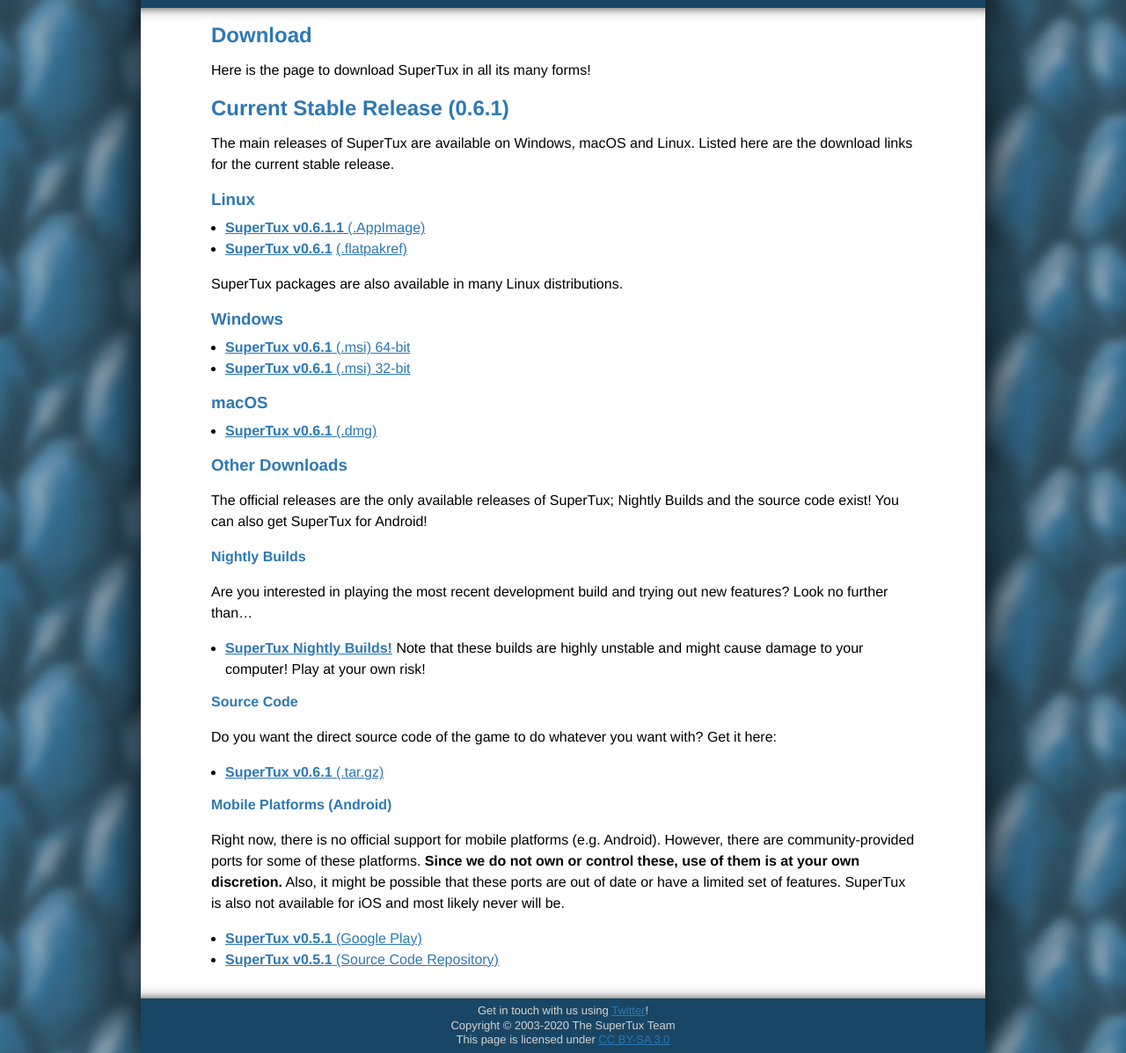
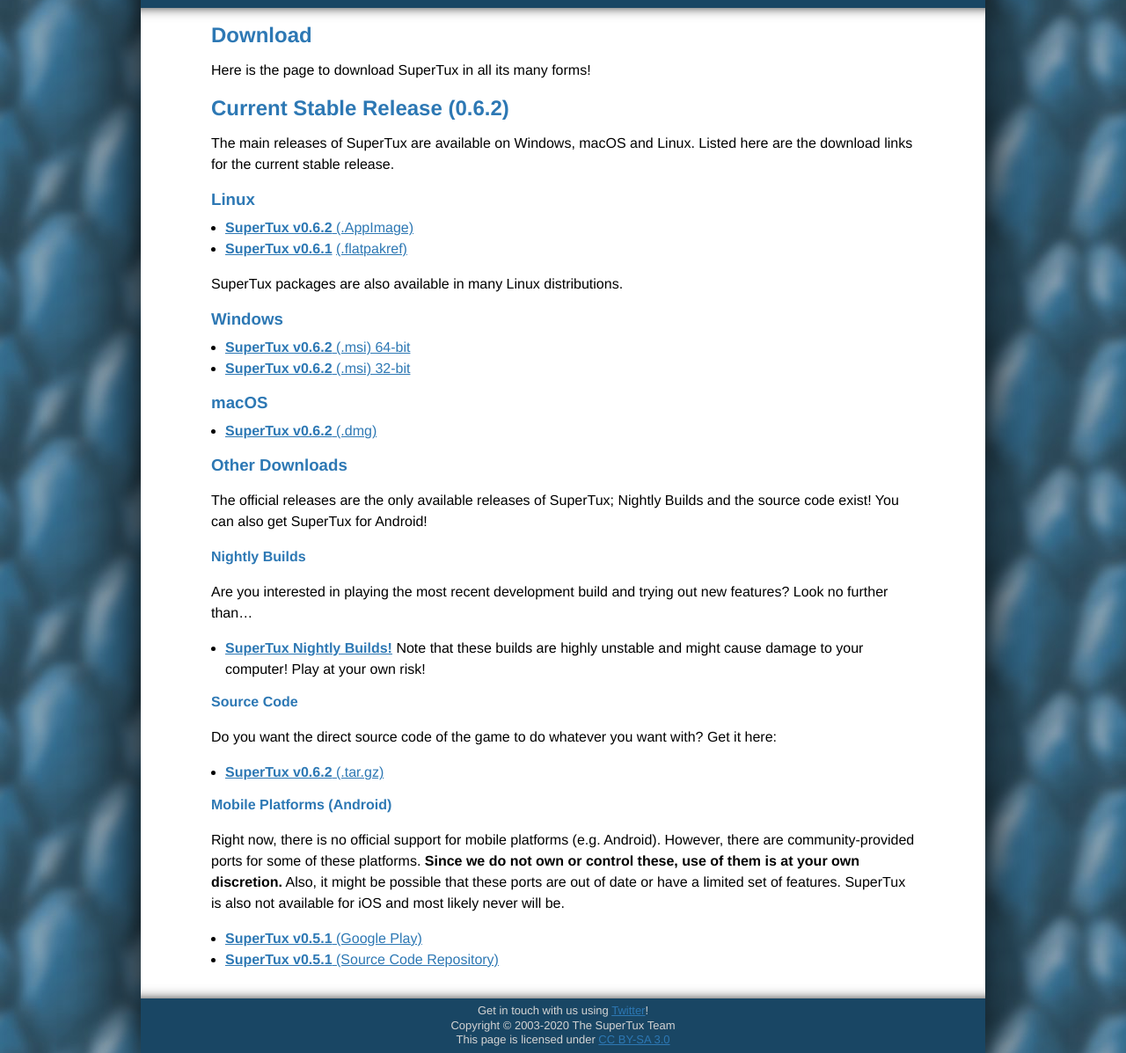
Before and after one commit to SuperTux/SuperTux.github.io, a Jekyll site: the page built from download.md, in a window 1280 px wide. Shown: the part 751-1948 px from the top of the page at 88% size. Built offline with Jekyll 4.4.1, drawn with Linux system fonts in a browser that asks for light colours.

Commit message:
Update download links for SuperTux 0.6.2

```diff
--- a/download.md
+++ b/download.md
@@ -7,26 +7,26 @@
 
 Here is the page to download SuperTux in all its many forms!
 
-## Current Stable Release (0.6.1)
+## Current Stable Release (0.6.2)
 
 The main releases of SuperTux are available on Windows, macOS and Linux. Listed
 here are the download links for the current stable release.
 
 ### Linux
 
-- [**SuperTux v0.6.1.1** (.AppImage)](https://github.com/SuperTux/supertux/releases/download/v0.6.1.1/SuperTux_2-v0.6.1.1.glibc2.27-x86_64.AppImage)
+- [**SuperTux v0.6.2** (.AppImage)](https://github.com/SuperTux/supertux/releases/download/v0.6.2/SuperTux_2-v0.6.2.glibc2.27-x86_64.AppImage)
 - [**SuperTux v0.6.1**](https://flathub.org/apps/details/org.supertuxproject.SuperTux) [(.flatpakref)](https://flathub.org/repo/appstream/org.supertuxproject.SuperTux.flatpakref)
 
 SuperTux packages are also available in many Linux distributions.
 
 ### Windows
 
-- [**SuperTux v0.6.1** (.msi) 64-bit](https://github.com/SuperTux/supertux/releases/download/v0.6.1/SuperTux-v0.6.1-win64.msi)
-- [**SuperTux v0.6.1** (.msi) 32-bit](https://github.com/SuperTux/supertux/releases/download/v0.6.1/SuperTux-v0.6.1-win32.msi)
+- [**SuperTux v0.6.2** (.msi) 64-bit](https://github.com/SuperTux/supertux/releases/download/v0.6.2/SuperTux-v0.6.2-win64.msi)
+- [**SuperTux v0.6.2** (.msi) 32-bit](https://github.com/SuperTux/supertux/releases/download/v0.6.2/SuperTux-v0.6.2-win32.msi)
 
 ### macOS
 
-- [**SuperTux v0.6.1** (.dmg)](https://github.com/SuperTux/supertux/releases/download/v0.6.1/SuperTux-v0.6.1-Darwin.dmg)
+- [**SuperTux v0.6.2** (.dmg)](https://github.com/SuperTux/supertux/releases/download/v0.6.2/SuperTux-v0.6.2-Darwin.dmg)
 
 ### Other Downloads
 
@@ -46,7 +46,7 @@
 Do you want the direct source code of the game to do whatever you want with?
 Get it here:
 
-- [**SuperTux v0.6.1** (.tar.gz)](https://github.com/SuperTux/supertux/releases/download/v0.6.1/SuperTux-v0.6.1-Source.tar.gz)
+- [**SuperTux v0.6.2** (.tar.gz)](https://github.com/SuperTux/supertux/releases/download/v0.6.2/SuperTux-v0.6.2-Source.tar.gz)
 
 #### Mobile Platforms (Android)
 
```
